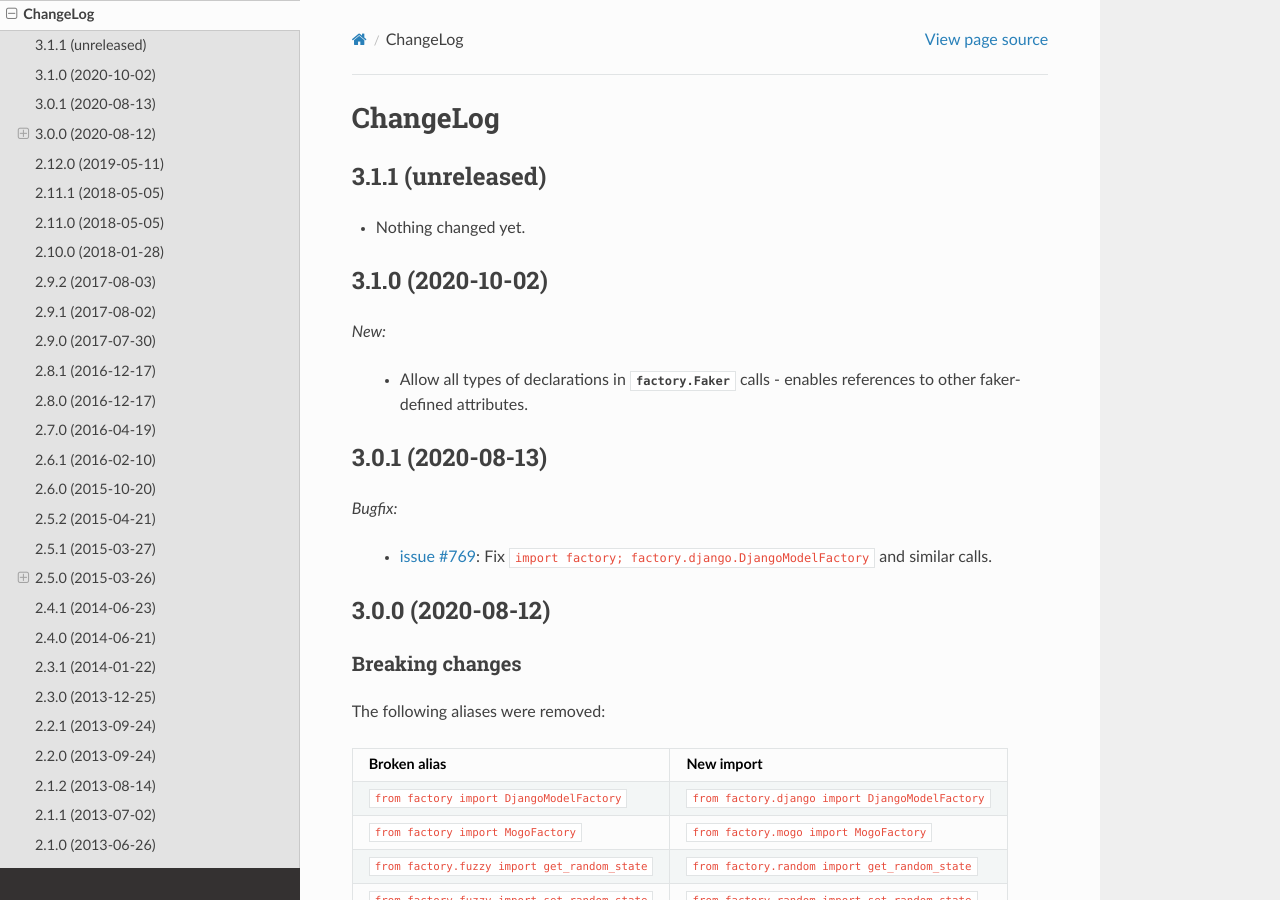
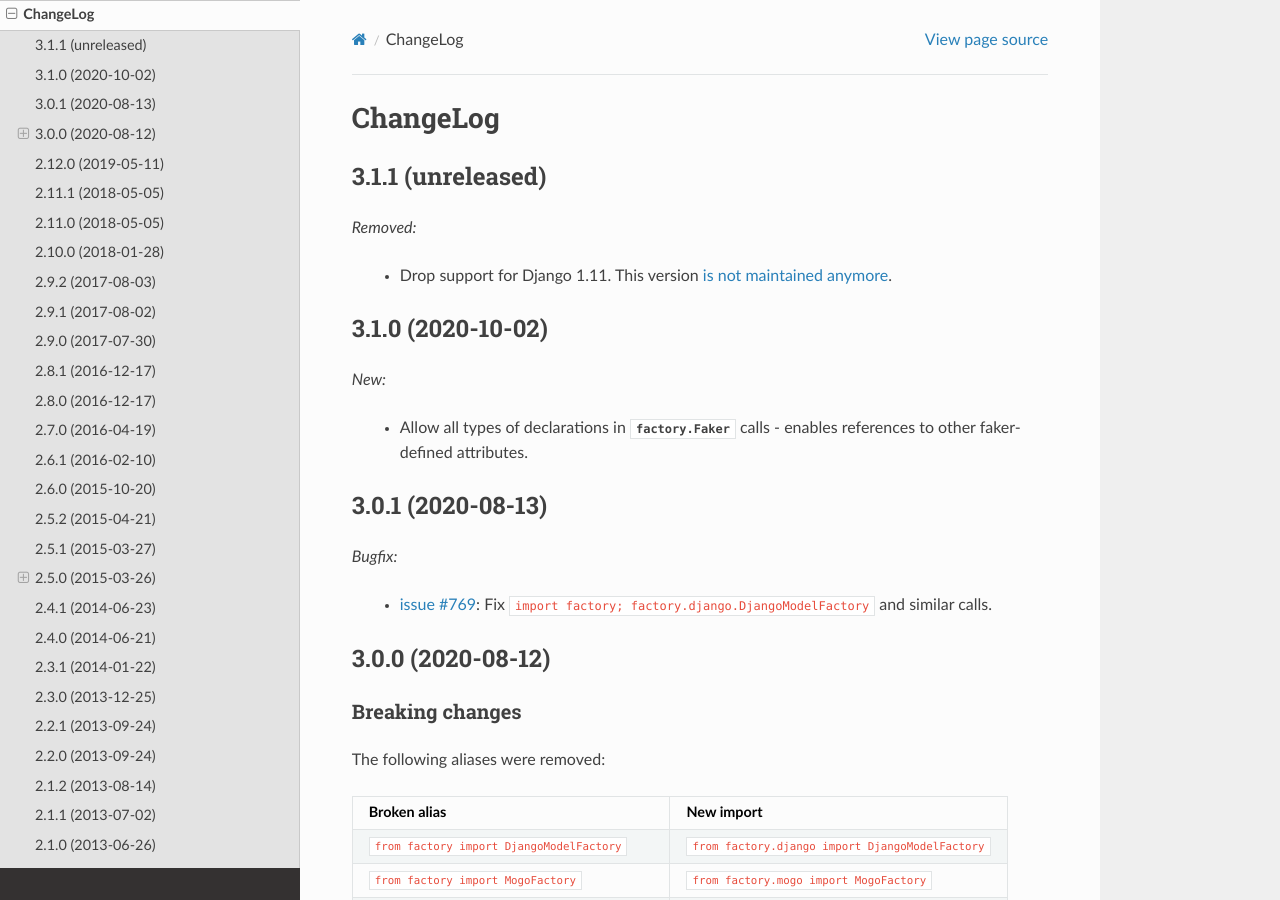
Before and after one commit to FactoryBoy/factory_boy, a Sphinx documentation site: the page built from docs/changelog.rst, in a window 1280 px wide and 900 px high. Built offline with Sphinx 7.4.7 and the Read the Docs theme 2.0.0, drawn with Linux system fonts in a browser that asks for light colours.

Commit message:
Drop support for Django 1.11
Django 1.11 is no longer supported upstream.
https://www.djangoproject.com/download/#supported-versions

```diff
--- a/docs/changelog.rst
+++ b/docs/changelog.rst
@@ -4,7 +4,9 @@
 3.1.1 (unreleased)
 ------------------
 
-- Nothing changed yet.
+*Removed:*
+
+    - Drop support for Django 1.11. This version `is not maintained anymore <https://www.djangoproject.com/download/#supported-versions>`__.
 
 
 3.1.0 (2020-10-02)
--- a/setup.cfg
+++ b/setup.cfg
@@ -13,7 +13,6 @@
 classifiers =
     Development Status :: 5 - Production/Stable
     Framework :: Django
-    Framework :: Django :: 1.11
     Framework :: Django :: 2.2
     Framework :: Django :: 3.0
     Intended Audience :: Developers
```
Also changed, not shown: 1 other file.
